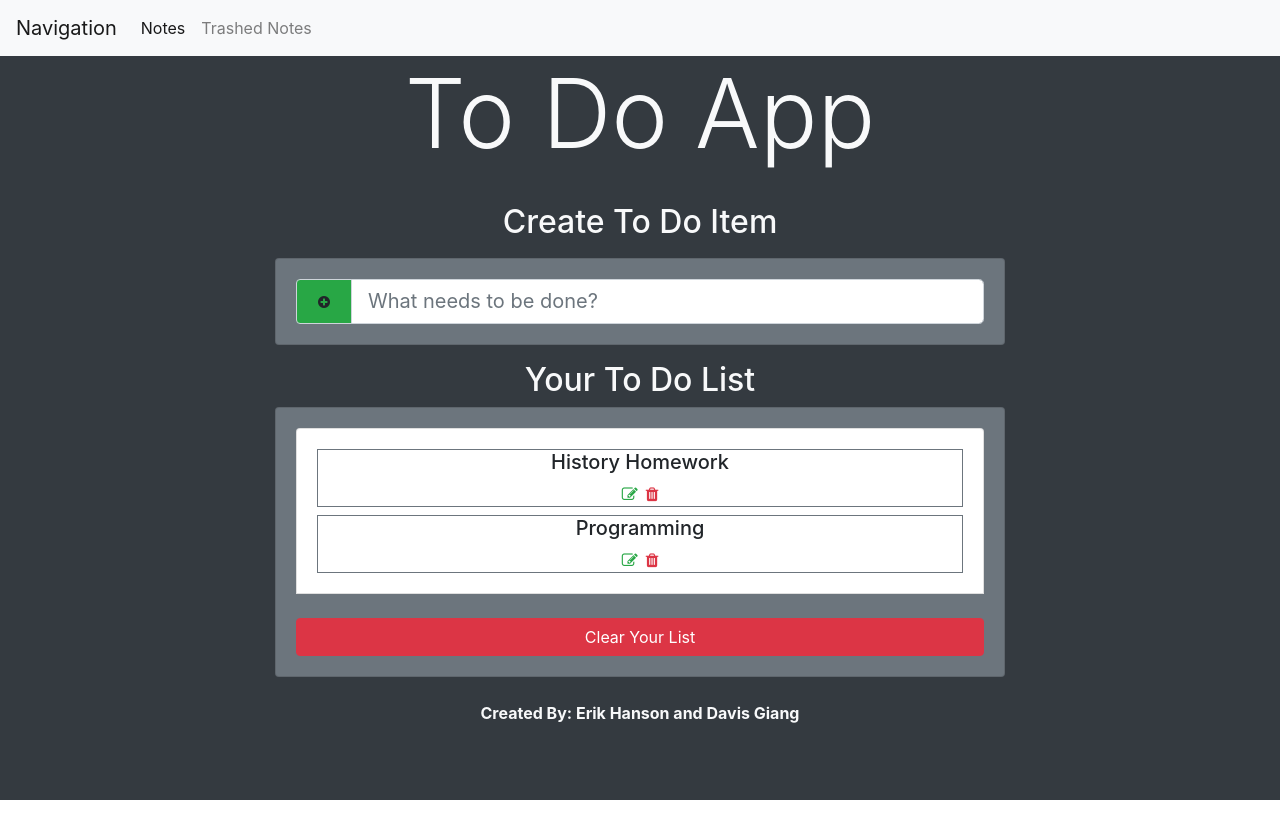
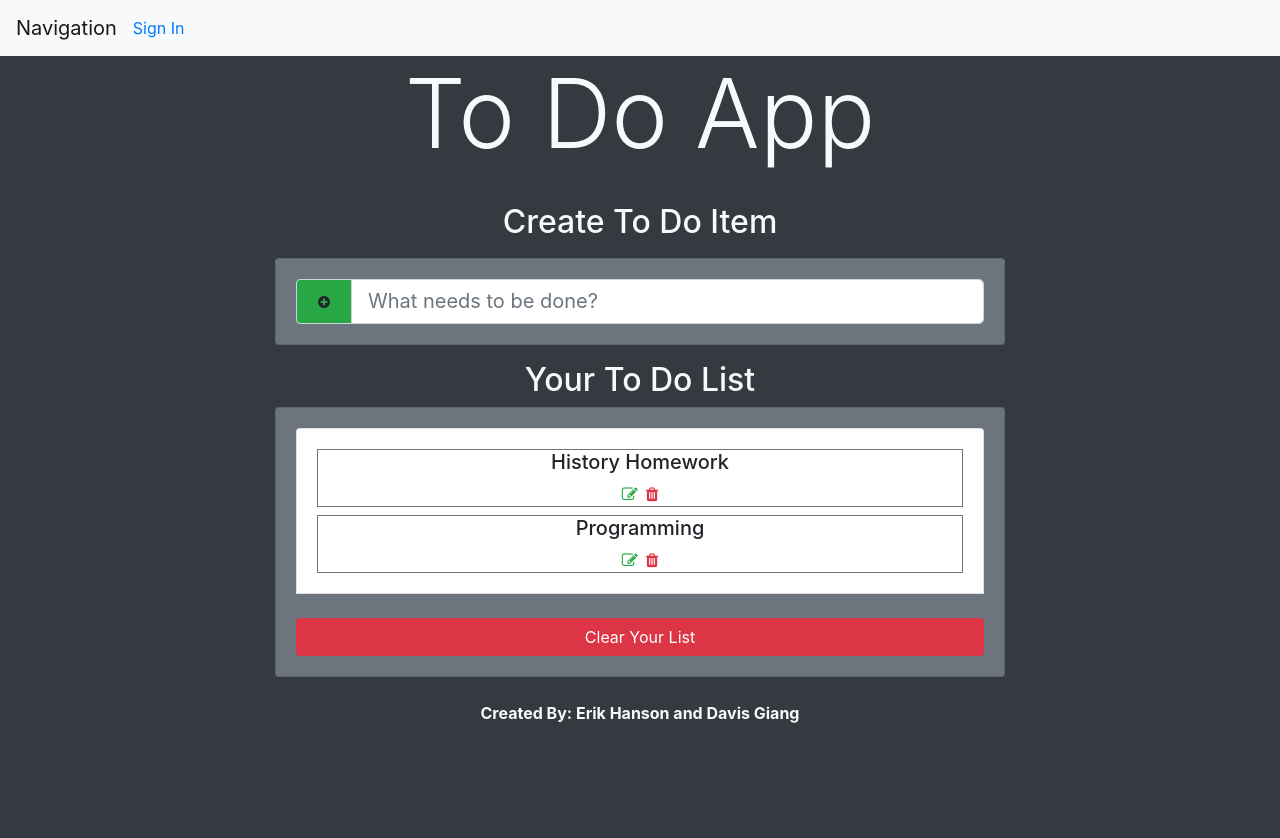
Before and after one commit to Erik-Hanson/FS-Final-Project-Erik-Davis, a React (Create React App) app in the folder todo-app/: page /notes in a window 1280 px wide. Shown: the top 838 px of the page. Before the commit the page ends 800 px from the top, so only its background shows below. Built offline with nearby package versions, Linux system fonts and the light colour scheme; no server answers.

Commit message:
Just commiting for now

```diff
--- a/todo-app/src/App.js
+++ b/todo-app/src/App.js
@@ -1,12 +1,13 @@
-import React from "react";
+import React, { Component } from "react";
 //import CreateItem from "./components/CreateItem";
 //import ItemList from "./components/ItemList";
 import Notes from "./components/Notes";
 import Home from "./components/Home/Home";
 import "bootstrap/dist/css/bootstrap.min.css"; // Bootstrap import
+import { withFirebase } from './components/Firebase';
 //import './App.css'; // Import CSS
 import { BrowserRouter as Router, Switch, Route } from "react-router-dom";
-//import Navigation from './components/Navigation';
+import Navigation from './components/Navigation/index';
 //import LandingPage from './components/Landing';
 import RegisterPage from "./components/SignUp";
 //import SignInPage from './components/SignIn';
@@ -16,10 +17,32 @@ import RegisterPage from "./components/SignUp";
 
 import * as ROUTE from "./components/constants/routes";
 
-function App() {
+class App extends Component {
+    constructor(props) {
+    super(props);
+
+    this.state = {
+      authUser: null,
+    };
+  }
+
+  componentDidMount() {
+    this.listener = this.props.firebase.auth.onAuthStateChanged(
+    authUser => {
+      authUser ? this.setState({ authUser }) : this.setState({ authUser: null });
+    },
+    );
+  }
+
+  componentWillUnmount() {
+    this.listener();
+  }
+
+  render() {
     return (
       <div>
         <Router>
+          <Navigation authUser={this.state.authUser} />
           <Switch>
             <Route path={ROUTE.NOTES} component={Notes}></Route>
             <Route path={ROUTE.REGISTER} component={RegisterPage}></Route>
@@ -29,5 +52,6 @@ function App() {
       </div>
     );
   }
+}
 
-export default App;
+export default withFirebase(App);
--- a/todo-app/src/components/Navigation/index.js
+++ b/todo-app/src/components/Navigation/index.js
@@ -1,8 +1,13 @@
 import React from 'react';
-import {Link} from 'react-router-dom';
+import { Link } from 'react-router-dom';
+import * as ROUTE from "../constants/routes";
 
-const Navigation = () => (
-    <header>
+const Navigation = ({ authUser }) => (
+  <div>{authUser ? <NavigationAuth /> : <NavigationNonAuth />}</div>
+);
+
+const NavigationAuth = () => (
+  <header>
     <nav className="navbar navbar-expand-lg navbar-light bg-light">
       <a className="navbar-brand" href="#">
         Navigation
@@ -35,6 +40,35 @@ const Navigation = () => (
   </header>
 );
 
+const NavigationNonAuth = () => (
+  <header>
+    <nav className="navbar navbar-expand-lg navbar-light bg-light">
+      <a className="navbar-brand" href="#">
+        Navigation
+      </a>
+      <button
+        className="navbar-toggler"
+        type="button"
+        data-toggle="collapse"
+        data-target="#navbarNavAltMarkup"
+        aria-controls="navbarNavAltMarkup"
+        aria-expanded="false"
+        aria-label="Toggle navigation"
+      >
+        <span className="navbar-toggler-icon"></span>
+      </button>
+      <div
+        className="collapse navbar-collapse"
+        id="navbarNavAltMarkup"
+      >
+        <div className="navbar-nav">
+            <Link to={ROUTE.SIGN_IN}>Sign In</Link>
+        </div>
+      </div>
+    </nav>
+  </header>
+);
+
 
 
 export default Navigation;
--- a/todo-app/src/components/Notes.js
+++ b/todo-app/src/components/Notes.js
@@ -11,8 +11,7 @@ class Notes extends Component {
       // Below lies the backbone for the notes page, this should eventually be made into
       // its own component as we are probably going to use this file for routing since
       // we will have multiple pages
-          <body className="bg-dark">
-                          <Navigation/>
+        <body className="bg-dark">
         <h1 className="display-1 text-center text-light">To Do App</h1>
             <div className="container">
               <div className="row">
```
Lines whose indentation alone changed are shown as unchanged.
